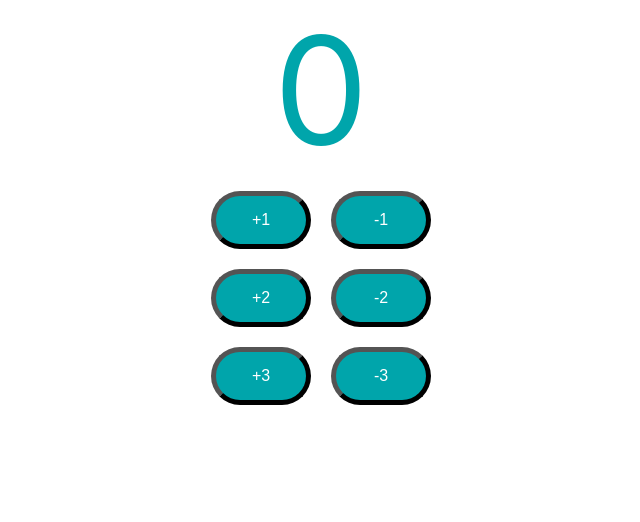
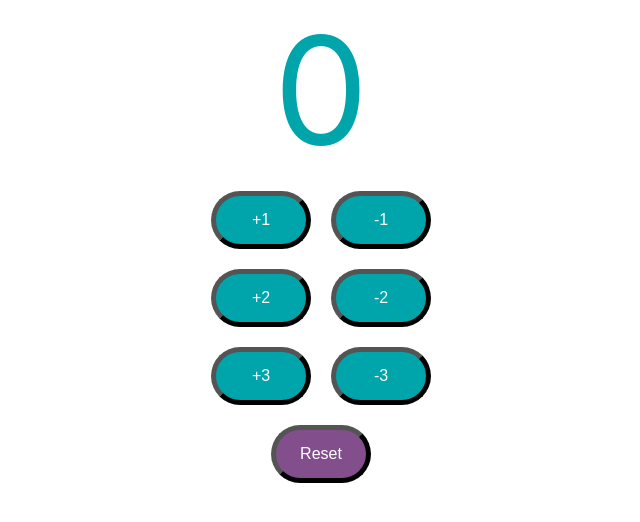
Before and after one commit to vasiioandre/todo-app-frontend, a React (Create React App) app: page / in a window 1280 px wide. Shown: the top 522 px of the page, without its empty margins (319-959 px from the left). Built offline with nearby package versions, Linux system fonts and the light colour scheme.

Commit message:
Add reset button and directly call parent methods

```diff
--- a/src/components/counter/Counter.css
+++ b/src/components/counter/Counter.css
@@ -1,6 +1,5 @@
-.counterButton {
+button {
     font-size: 16px;
-    background-color: #00a5ab;
     width: 100px;
     margin: 10px;
     color: white;
@@ -8,6 +7,14 @@
     border-radius: 30px;
     border-color: black;
     border-width: 5px;
+}
+
+.counterButton {
+    background-color: #00a5ab;
+}
+
+.resetButton {
+    background-color: #824f8c;
 }
 
 .count {
--- a/src/components/counter/Counter.jsx
+++ b/src/components/counter/Counter.jsx
@@ -1,6 +1,6 @@
 import { useState } from 'react'
-import { PropTypes } from 'prop-types'
 import './Counter.css'
+import CounterButton from './CounterButton'
 
 export default function Counter() {
   const [count, setCount] = useState(0);
@@ -11,6 +11,10 @@
 
   function decrementCounterParentFunction(by) {
     setCount(count - by)
+  }
+
+  function resetCounter() {
+    setCount(0)
   }
 
   return (
@@ -25,41 +29,9 @@
       <CounterButton by={3}
       incrementMethod={incrementCounterParentFunction}
       decrementMethod={decrementCounterParentFunction}/>
+      <button className="resetButton"
+              onClick={resetCounter}
+          >Reset</button>
     </>
   )
 }
-
-function CounterButton({by, incrementMethod, decrementMethod}) {
-
-  //const state = useState(0);
-  const [count, setCount] = useState(0);
-
-  console.log(by)
-
-  function incrementCounterFunction() {
-    setCount(count + by)
-    incrementMethod(by)
-  }
-
-  function decrementCounterFunction() {
-    setCount(count - by)
-    decrementMethod(by)
-  }
-
-  return (
-    <div className="Count">
-      <div>
-        <button className="counterButton"
-            onClick={incrementCounterFunction}
-        >+{by}</button>
-        <button className="counterButton"
-            onClick={decrementCounterFunction}
-        >-{by}</button>
-      </div>
-    </div>
-  )
-}
-
-CounterButton.propTypes = {
-  by: PropTypes.number
-}
--- /dev/null
+++ b/src/components/counter/CounterButton.jsx
@@ -0,0 +1,20 @@
+import { PropTypes } from 'prop-types'
+
+export default function CounterButton({by, incrementMethod, decrementMethod}) {
+    return (
+      <div className="Count">
+        <div>
+          <button className="counterButton"
+              onClick={() => incrementMethod(by)}
+          >+{by}</button>
+          <button className="counterButton"
+              onClick={() => decrementMethod(by)}
+          >-{by}</button>
+        </div>
+      </div>
+    )
+  }
+
+  CounterButton.propTypes = {
+    by: PropTypes.number
+  }
```
